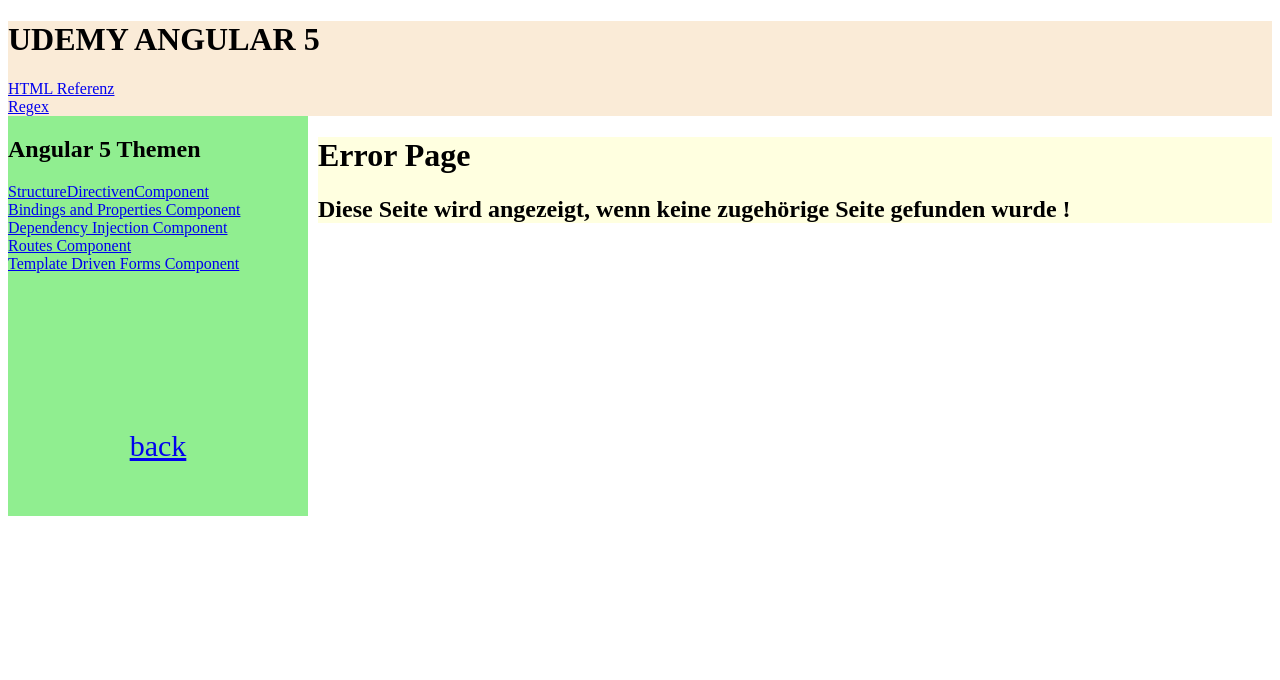
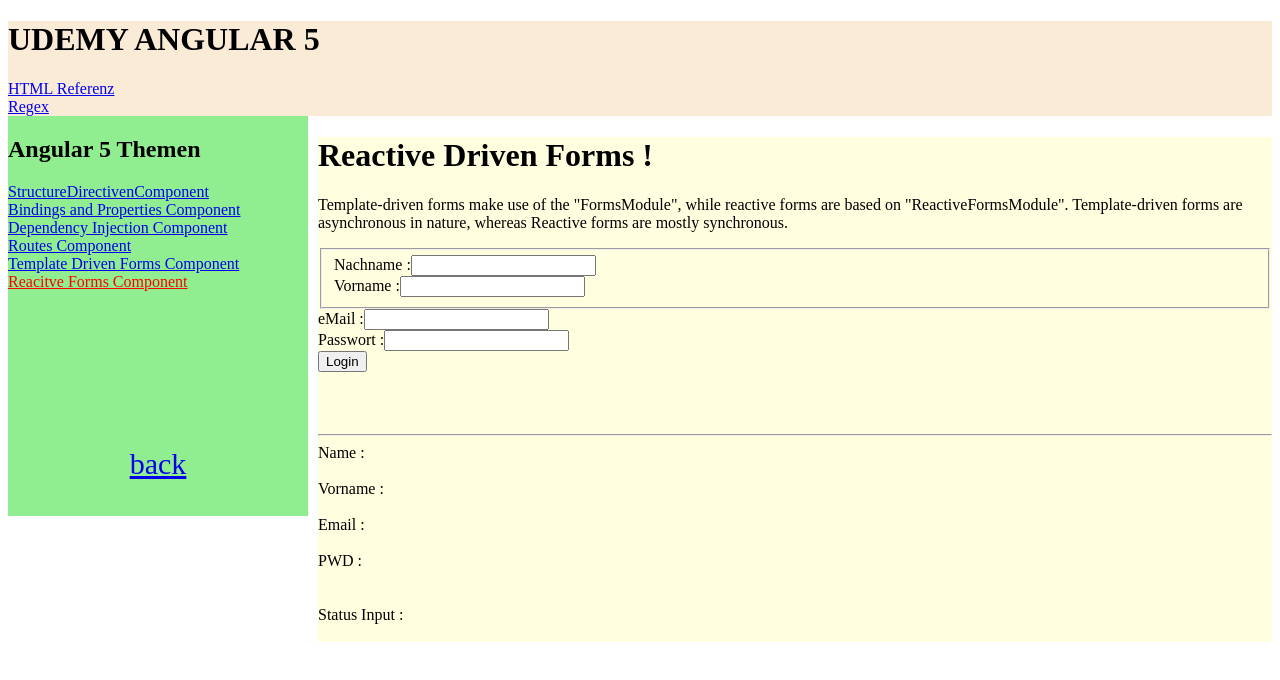
Before and after one commit to Alexstuder/UdemyAngular5, an Angular app: page /ReactiveFormsComponent in a window 1280 px wide. Shown: the top 680 px of the page. Built offline with nearby package versions, Linux system fonts and the light colour scheme.

Commit message:
Reactiv Forms implementation started

```diff
--- a/src/app/navigation/navigation.component.html
+++ b/src/app/navigation/navigation.component.html
@@ -5,6 +5,7 @@
   <a routerLink="/DependencyInjectionComponent" routerLinkActive="active">Dependency Injection Component</a><br>
   <a [routerLink]="['/RoutesComponent', myLinkParameter]" routerLinkActive="active">Routes Component</a><br>
   <a routerLink="/TemplateDrivenFormsComponent" routerLinkActive="active">Template Driven Forms Component</a><br>
+  <a routerLink="/ReactiveFormsComponent" routerLinkActive="active">Reacitve Forms Component</a><br>
   <br><br><br><br><br><br><br>
   <p [ngStyle]="{'text-align':'center','font-size':'30px'}">
     <a routerLink="">back</a><br>
--- /dev/null
+++ b/src/app/reactive-forms/reactive-forms.component.html
@@ -0,0 +1,28 @@
+<h1>Reactive Driven Forms !</h1>
+
+
+<p>
+  Template-driven forms make use of the "FormsModule", while reactive forms are based on "ReactiveFormsModule".
+  Template-driven forms are asynchronous in nature, whereas Reactive forms are mostly synchronous.
+</p>
+
+<form [formGroup]="loginForm" (ngSubmit)='login()'>
+  <fieldset formGroupName="groupName">
+    <label>Nachname :</label>
+    <input type="text" name="nachname" required maxlength="8" formControlName="nachname"><br>
+    <label>Vorname :</label>
+    <input type="text" name="vorname" required maxlength="8" formControlName="vorname"><br>
+  </fieldset>
+  <label>eMail :</label>
+  <input type="text" name="eMail" required email formControlName="eMail"><br>
+  <label>Passwort :</label>
+  <input type="password" name="password" required minlength="3" pattern=".*\d.*" formControlName="password"><br>
+  <button type="submit">Login</button>
+</form>
+<br><br><br>
+<hr>
+<div> Name :{{inputNachname}}</div><br>
+<div> Vorname :{{inputVorname}}</div><br>
+<div> Email :{{inputEmail}}</div><br>
+<div> PWD :{{inputPassword}}</div><br><br>
+<div> Status Input :{{status}}</div><br>
--- /dev/null
+++ b/src/app/reactive-forms/reactive-forms.component.ts
@@ -0,0 +1,47 @@
+import {Component, OnInit} from '@angular/core';
+import {FormControl, FormGroup} from '@angular/forms';
+
+// noinspection DuplicatedCode
+@Component({
+  selector: 'app-reactive-forms',
+  templateUrl: './reactive-forms.component.html',
+  styleUrls: ['./reactive-forms.component.css']
+})
+export class ReactiveFormsComponent implements OnInit {
+  loginForm = new FormGroup({
+    groupName: new FormGroup({
+      nachname: new FormControl(),
+      vorname: new FormControl()
+    }),
+    eMail: new FormControl(),
+    password: new FormControl()
+  });
+
+  inputNachname: string;
+  inputVorname: string;
+  inputEmail: string;
+  inputPassword: string;
+  status: string;
+
+  constructor() {
+  }
+
+  ngOnInit(): void {
+  }
+
+  login(): void {
+    console.log(this.loginForm);
+    console.log(this.loginForm.value.groupName.nachname);
+    this.inputNachname = this.loginForm.value.groupName.nachname;
+    this.inputVorname = this.loginForm.value.groupName.vorname;
+    this.inputEmail = this.loginForm.value.eMail;
+    this.inputPassword = this.loginForm.value.password;
+    if (this.loginForm.valid) {
+      this.status = 'valid';
+    } else {
+      this.status = 'false';
+    }
+
+
+  }
+}
--- a/src/app/template-driven-forms/template-driven-forms.component.css
+++ b/src/app/template-driven-forms/template-driven-forms.component.css
@@ -1,19 +1,19 @@
 .ng-dirty{
-  background-color: beige;
+  /*background-color: beige;*/
 }
 .ng-pristine{
-  background-color: red;
+  /* background-color: red;*/
 }
 .ng-valid {
-  background-color: green;
+  /*background-color: green;*/
 }
 .ng-touched {
-  background-color: white;
+  /*background-color: white;*/
 }
 .ng-untouched {
-  background-color: chocolate;
+  /*background-color: chocolate;*/
 }
 .ng-pending {
   /*Asynchrone  verarbeitung*/
-  background-color: aqua;
+  /*background-color: aqua;*/
 }
--- a/src/app/template-driven-forms/template-driven-forms.component.html
+++ b/src/app/template-driven-forms/template-driven-forms.component.html
@@ -1,14 +1,18 @@
 <h1>Template Driven Forms !</h1>
 
 
-
 <p>
-  Template-driven forms make use of the "FormsModule", while reactive forms are based on "ReactiveFormsModule". Template-driven forms are asynchronous in nature, whereas Reactive forms are mostly synchronous.
+  Template-driven forms make use of the "FormsModule", while reactive forms are based on "ReactiveFormsModule".
+  Template-driven forms are asynchronous in nature, whereas Reactive forms are mostly synchronous.
 </p>
 
 <form #meinFormular="ngForm" (ngSubmit)='login(meinFormular.value)'>
-  <label>Name :</label>
-  <input type="text" name="name" required maxlength="8" ngModel><br>
+  <fieldset ngModelGroup="groupName">
+    <label>Nachname :</label>
+    <input type="text" name="nachname" required maxlength="8" ngModel><br>
+    <label>Vorname :</label>
+    <input type="text" name="vorname" required maxlength="8" ngModel><br>
+  </fieldset>
   <label>eMail :</label>
   <input type="text" name="eMail" required email ngModel><br>
   <label>Passwort :</label>
@@ -17,4 +21,7 @@
 </form>
 <br><br><br>
 <hr>
-<div> Name  : </div>
+<div> Name :{{inputNachname}}</div><br>
+<div> Vorname :{{inputVorname}}</div><br>
+<div> Email :{{inputEmail}}</div><br>
+<div> PWD :{{inputPassword}}</div><br>
--- a/src/app/template-driven-forms/template-driven-forms.component.ts
+++ b/src/app/template-driven-forms/template-driven-forms.component.ts
@@ -1,4 +1,4 @@
-import { Component, OnInit } from '@angular/core';
+import {Component, OnInit} from '@angular/core';
 
 @Component({
   selector: 'app-template-driven-forms',
@@ -7,15 +7,22 @@
 })
 export class TemplateDrivenFormsComponent implements OnInit {
 
-  inputName: string ;
+  inputNachname: string;
+  inputVorname: string;
+  inputEmail: string;
   inputPassword: string;
 
-  constructor() { }
+  constructor() {
+  }
 
   ngOnInit(): void {
   }
 
-  login(value: any) {
+  login(value: any): void {
     console.log(value);
+    this.inputNachname = value['groupName'] ['nachname'];
+    this.inputVorname = value['groupName'] ['vorname'];
+    this.inputEmail = value['eMail'];
+    this.inputPassword = value['password'];
   }
 }
```
Also changed, not shown: src/app/app.module.ts (+9 -5 lines), src/app/reactive-forms/reactive-forms.component.css (added), 1 other file (tests, documents, lock files or other folders).
